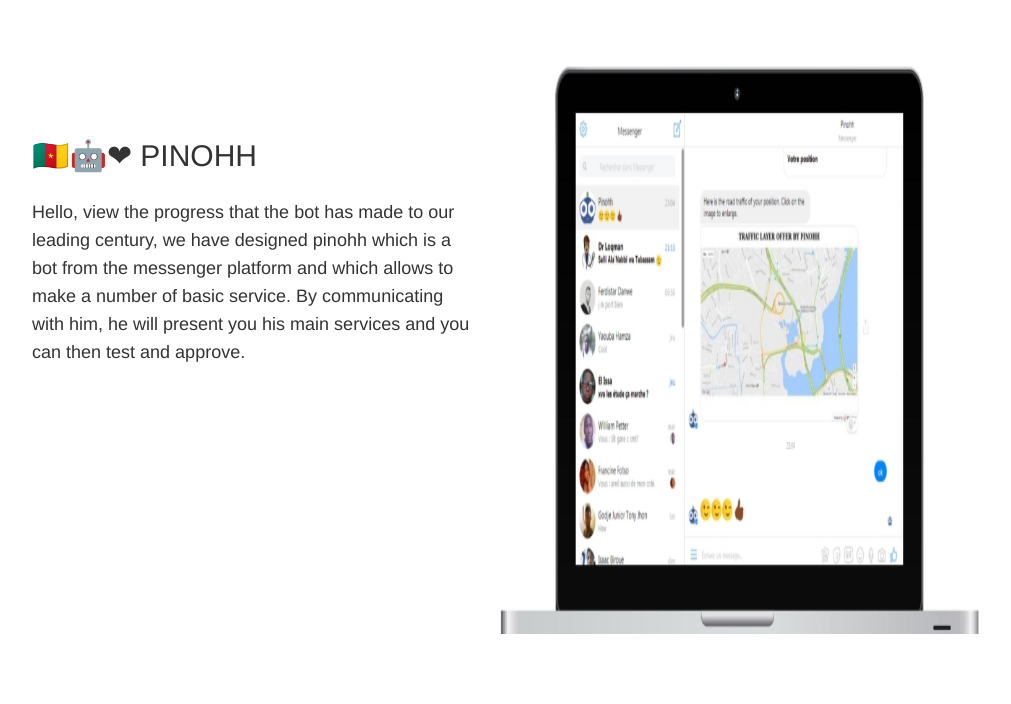
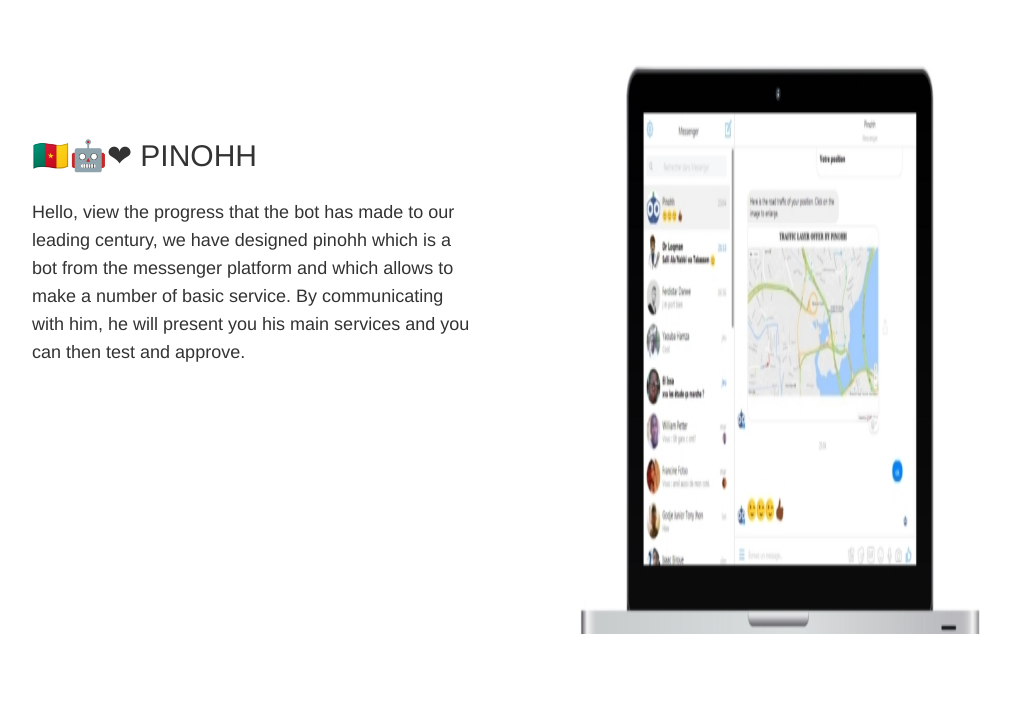
Before and after one commit to nejos97/pinohh_website, a PHP site: page / in a window 1280 px wide. Shown: the part 1325-2029 px from the top of the page, without its empty margins (143-1154 px from the left). Run offline with PHP 8.4, Linux system fonts and the light colour scheme; data that the repository does not hold is empty.

Commit message:
debug all

```diff
--- a/index.php
+++ b/index.php
@@ -123,7 +123,7 @@
             <div class="section section-presentation">
                 <div class="container">
                     <div class="row">
-                        <div class="col-lg-6">
+                        <div class="col-md-6">
                             <div class="description">
                                 <h4 class="header-text">🇨🇲🤖❤ Pinohh</h4>
                                 <p>
@@ -131,7 +131,7 @@
                                 </p>
                             </div>
                         </div>
-                        <div class="col-lg-6">
+                        <div class="col-md-5 col-md-offset-1 hidden-xs">
                             <img src="assets/img/template/mac.png"/ class="img-responsive">
                         </div>
                     </div>
@@ -192,7 +192,7 @@
                                     <img src="assets/img/vos.jpg" class="img-responsive">
                                 </div>
                                 <h4>Vote Of Survey</h4>
-                                <p>With this service, participate and vote in the most popular poll. Every week, a new one is thrown and all the members can vote quietly. The result of the latest survey is available on this <a href="https://pinohh.herokuapp.com/survey.php">website.</a></p>
+                                <p>With this service, participate and vote in the most popular poll. Every week, a new one is thrown and all the members can vote quietly. The result of the latest survey is available on this <a href="https://pinohh">website.</a></p>
                             </div>
                         </div>
                         <div class="col-md-4">
```
Also changed, not shown: assets/img/template/mac.png.
